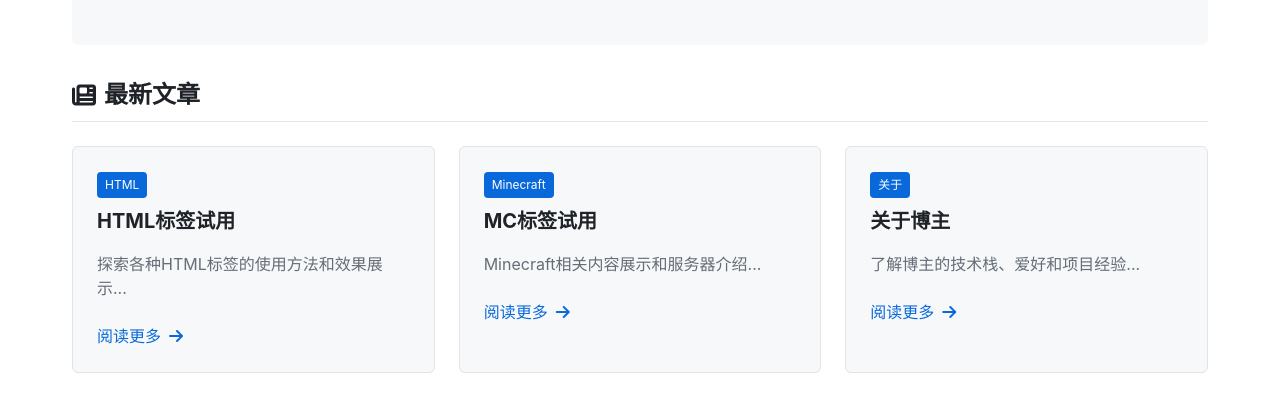
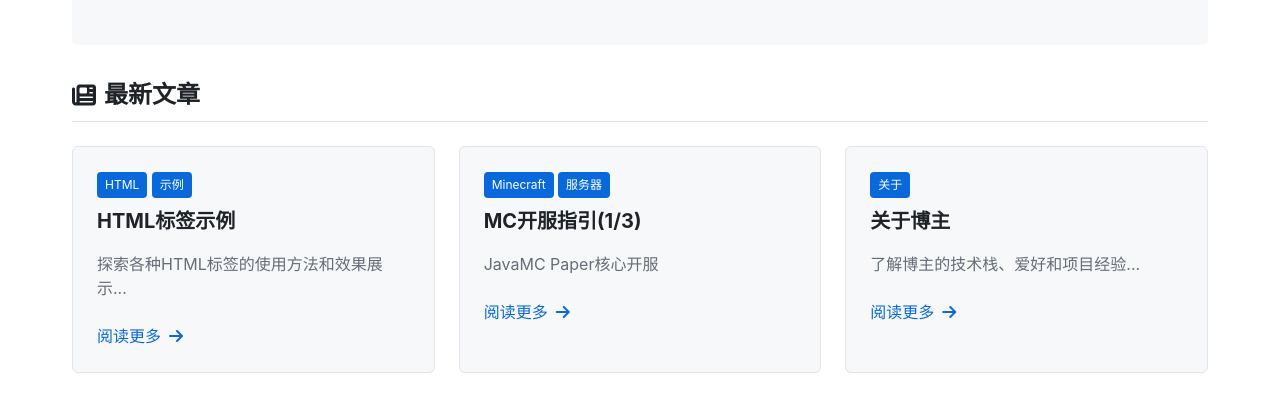
Before and after one commit to lin114514-91/lin114514-91.github.io, a plain HTML site: page index.html in a window 1280 px wide. Shown: the part 342-760 px from the top of the page. Drawn offline with Linux system fonts and the light colour scheme.

Commit message:
1.0.1 251130

```diff
--- a/index.html
+++ b/index.html
@@ -65,7 +65,8 @@
             <article class="article-card">
                 <div class="article-card-header">
                     <span class="article-tag">HTML</span>
-                    <h3>HTML标签试用</h3>
+                    <span class="article-tag">示例</span>
+                    <h3>HTML标签示例</h3>
                 </div>
                 <div class="article-card-body">
                     <p>探索各种HTML标签的使用方法和效果展示...</p>
@@ -78,13 +79,14 @@
             <article class="article-card">
                 <div class="article-card-header">
                     <span class="article-tag">Minecraft</span>
-                    <h3>MC标签试用</h3>
+                    <span class="article-tag">服务器</span>
+                    <h3>MC开服指引(1/3)</h3>
                 </div>
                 <div class="article-card-body">
-                    <p>Minecraft相关内容展示和服务器介绍...</p>
+                    <p>JavaMC Paper核心开服</p>
                 </div>
                 <div class="article-card-footer">
-                    <a href="minecraft_zone/articles/mc_example.html" class="read-more">阅读更多 <i class="fas fa-arrow-right"></i></a>
+                    <a href="minecraft_zone/articles/mc_server_open_1_of_3.html" class="read-more">阅读更多 <i class="fas fa-arrow-right"></i></a>
                 </div>
             </article>
 
```
